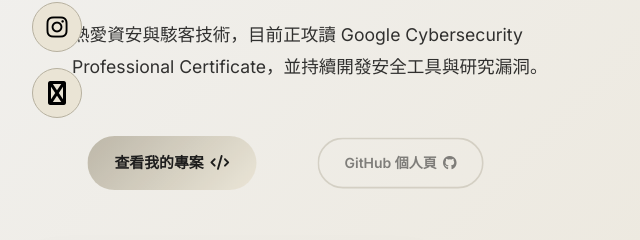
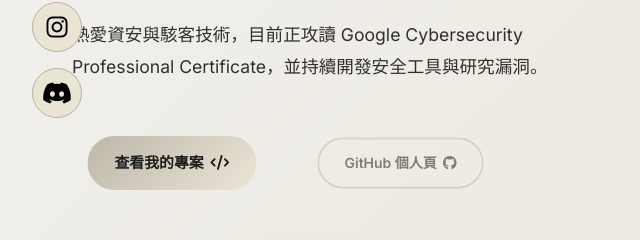
Before and after one commit to v7ren/profile, a plain HTML site: page index.html in a window 1280 px wide. Shown: the part 406-646 px from the top of the page, 0-640 px from the left. Drawn offline with nearby package versions, Linux system fonts and the light colour scheme.

Commit message:
Update index.html

```diff
--- a/index.html
+++ b/index.html
@@ -1797,7 +1797,7 @@ print("Shell obtained!")</code></pre>
         <a href="https://github.com/xireno" class="social-icon" target="_blank" title="GitHub"><i class="fab fa-github"></i></a>
         <a href="https://www.linkedin.com/in/哲翰-吳-277b89320/" class="social-icon" target="_blank" title="LinkedIn"><i class="fab fa-linkedin"></i></a>
         <a href="https://www.instagram.com/ren._.4497" class="social-icon" target="_blank" title="Instagram"><i class="fab fa-instagram"></i></a>
-        <a href="https://discordapp.com/users/957578507649683457" class="social-icon" target="_blank" title="Discord"><i class="fas fa-discord"></i></a>
+        <a href="https://discordapp.com/users/957578507649683457" class="social-icon" target="_blank" title="Discord"><i class="fab fa-discord"></i></a>
     </div>
     <script>
         $(document).ready(function() {
```
